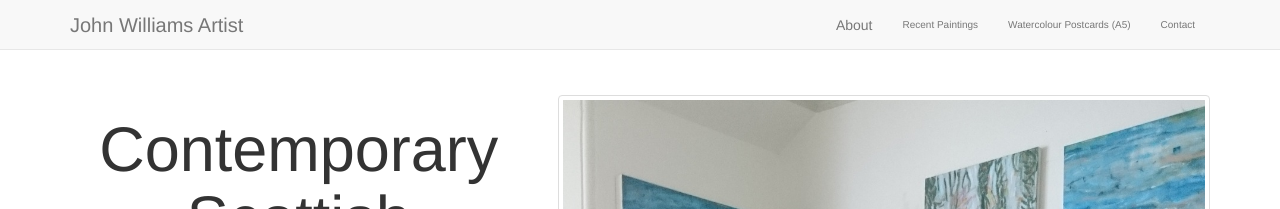
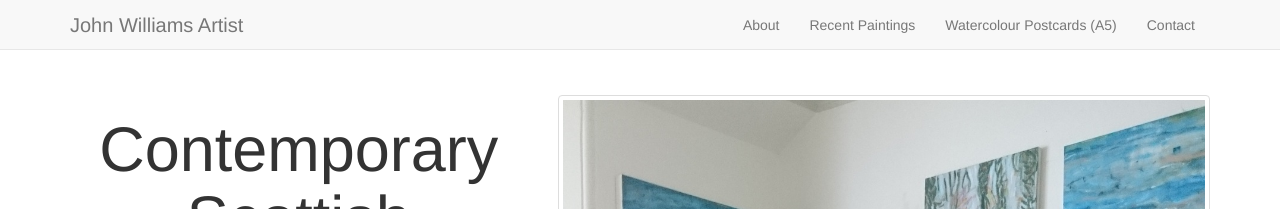
Before and after one commit to jyus/Jekyll_Template, a Jekyll site: the page built from index.html, in a window 1280 px wide. Shown: the top 209 px of the page. Built offline with Jekyll 4.4.1, drawn with Linux system fonts in a browser that asks for light colours; nearby versions of some CDN libraries; library files that are not in the unit come from our copies.

Commit message:
initial commit

```diff
--- a/_layouts/default.html
+++ b/_layouts/default.html
@@ -52,14 +52,14 @@
                         <a class="page-scroll" href="{{ '/#about' | absolute_url }}" style="font-size:14px;">About</a>
                     </li>
                     <li>
-                        <a class="page-scroll" href="{{ '/gallery.html' | absolute_url }}" style="font: size 14px;">Recent Paintings</a>
+                        <a class="page-scroll" href="{{ '/gallery.html' | absolute_url }}" style="font-size:14px;">Recent Paintings</a>
                     </li>
                     <li>
-                        <a class="page-scroll" href="{{ '/postcards.html' | absolute_url }}" style="font: size 14px;">Watercolour Postcards (A5)</a>
+                        <a class="page-scroll" href="{{ '/postcards.html' | absolute_url }}" style="font-size:14px;">Watercolour Postcards (A5)</a>
 
                     </li>
                     <li>
-                        <a class="page-scroll" href="{{ '/contact.html' | absolute_url }}" style="font: size 14px;">Contact</a>
+                        <a class="page-scroll" href="{{ '/contact.html' | absolute_url }}" style="font-size:14px;">Contact</a>
                     </li>
                 </ul>
             </div>
```
